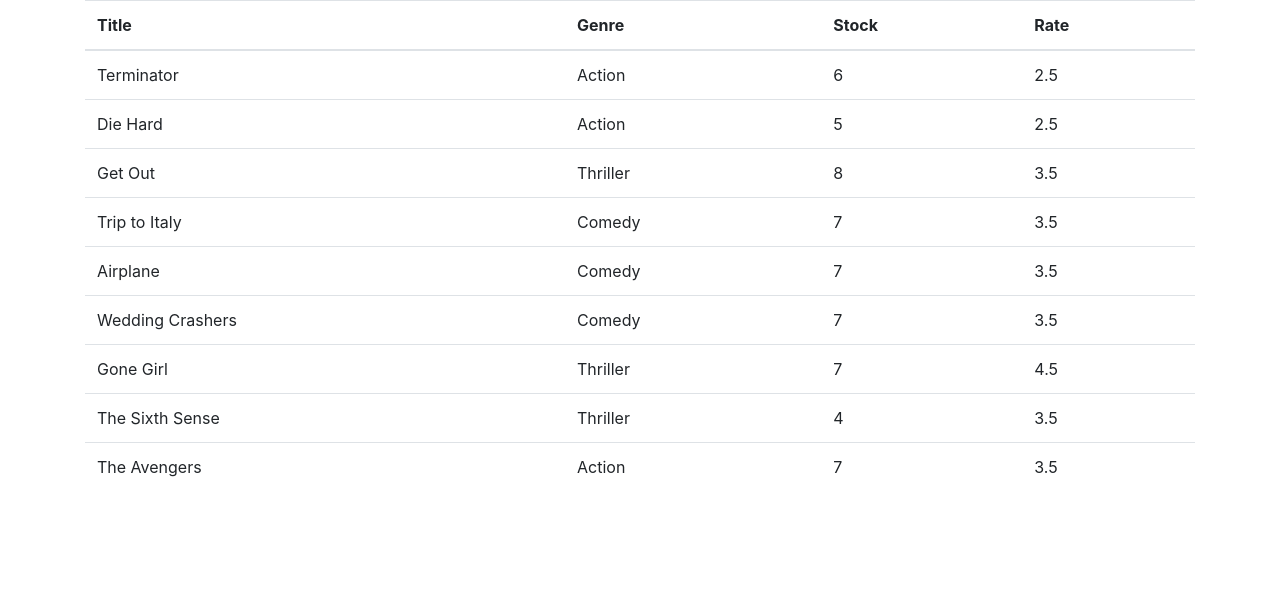
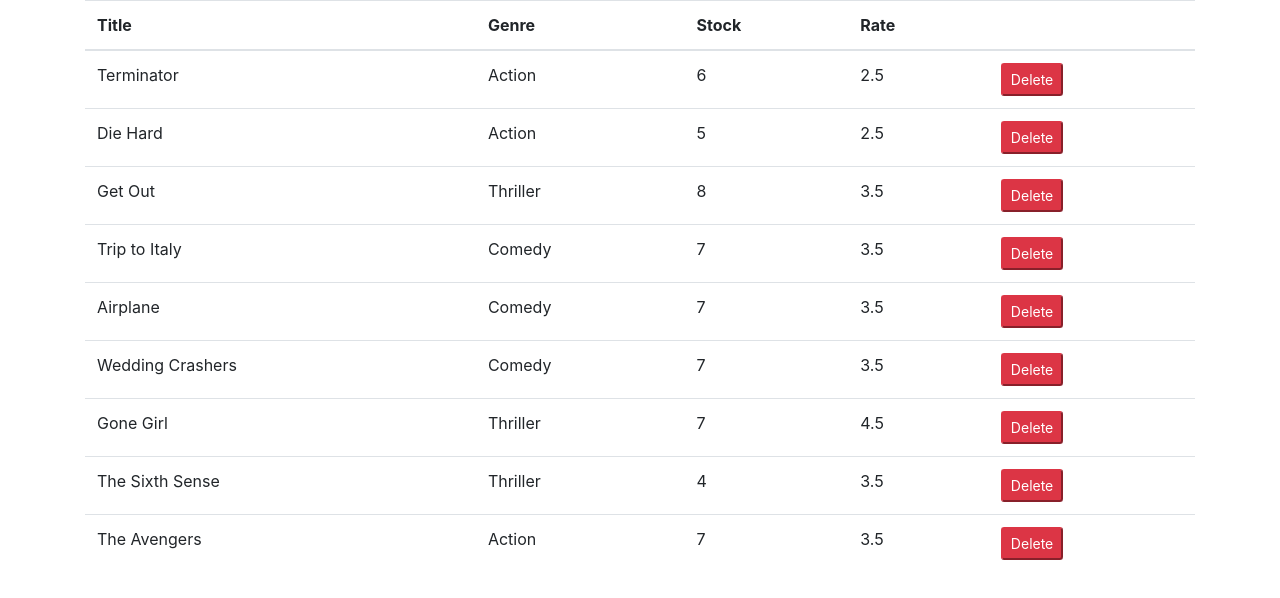
Before and after one commit to kusumghimire/react-vidly, a React (Create React App) app: page / in a window 1280 px wide. Shown: the top 598 px of the page. Built offline with nearby package versions, Linux system fonts and the light colour scheme.

Commit message:
handleDelete

```diff
--- a/src/components/movies.jsx
+++ b/src/components/movies.jsx
@@ -4,6 +4,12 @@
    state = {
        movies: getMovies()
    };
+
+
+   handleDelete = movie =>{
+    const movies = this.state.movies.filter(m => m._id !== movie._id)
+    this.setState({movies: movies});
+   }
    render(){
        return <table className="table">
            <thead>
@@ -12,15 +18,17 @@
                    <th>Genre</th>
                    <th>Stock</th>
                    <th>Rate</th>
+                   <th></th>
                </tr>
            </thead>
            <tbody>
                {this.state.movies.map(movie =>(
-               <tr>
+               <tr key={movie._id}>
                    <td>{movie.title}</td>
                    <td>{movie.genre.name}</td>
                    <td>{movie.numberInStock}</td>
                    <td>{movie.dailyRentalRate}</td>
+                   <td><button onClick={()=>this.handleDelete(movie)} className="btn-danger btn-sm">Delete</button></td>
                </tr>
             ))}
 
```
